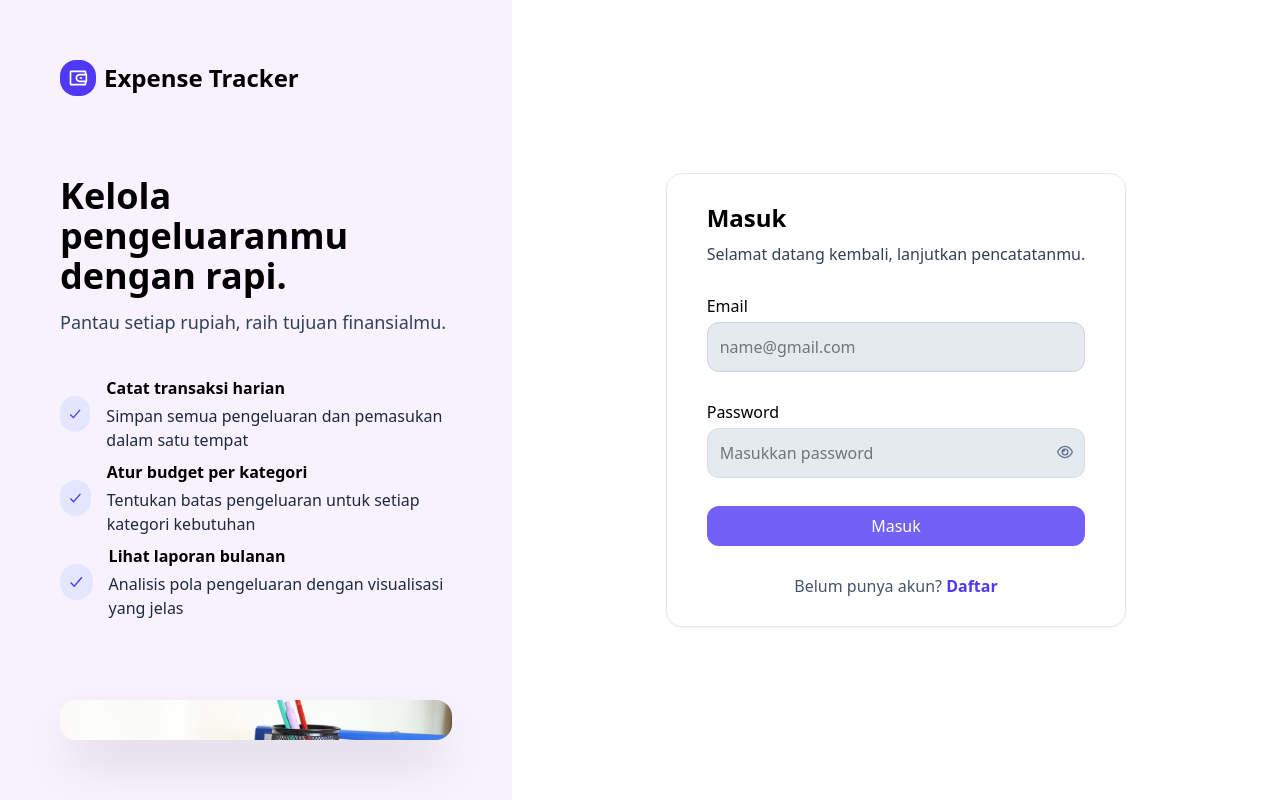
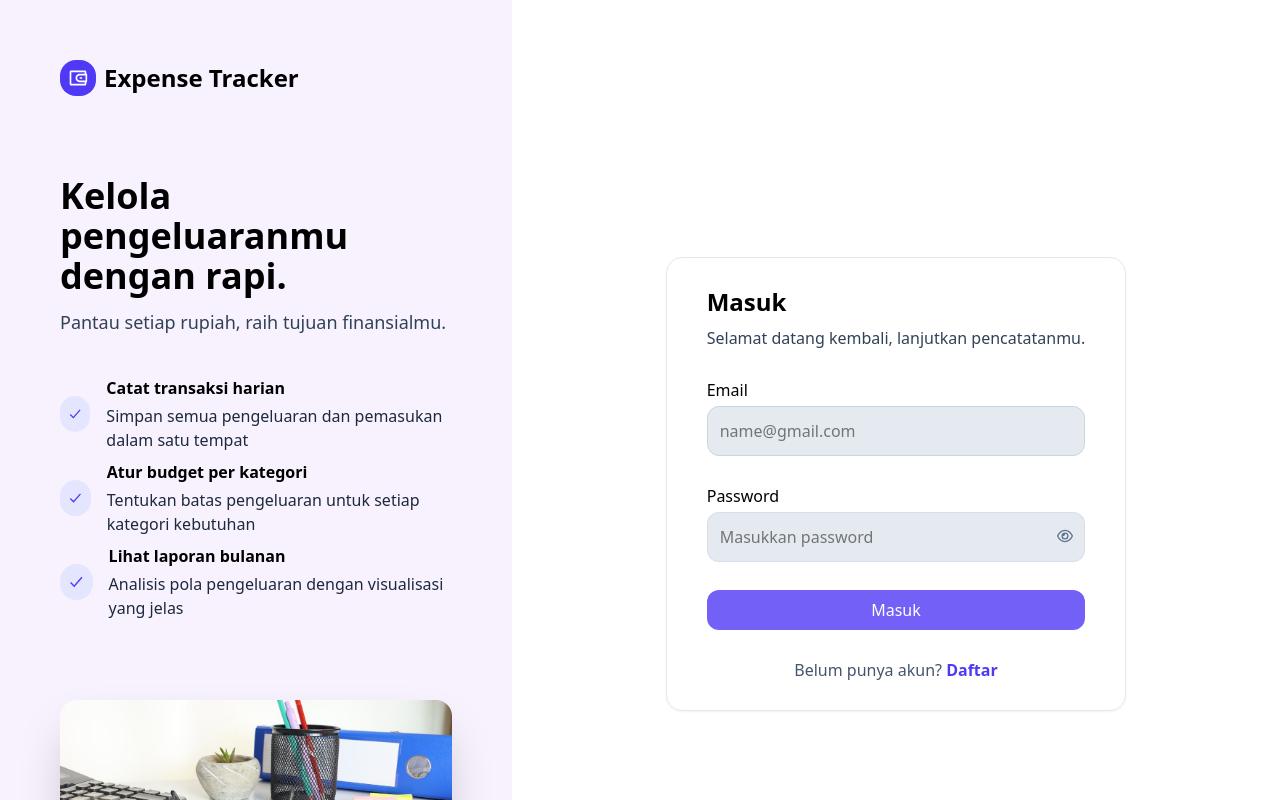
Before and after one commit to Mqurtubi/fe-ExpenseTracker, a React (Vite) app: page /login in a window 1280 px wide. Shown: the top 800 px of the page. Built offline with nearby package versions, Linux system fonts and the light colour scheme; no server answers.

Commit message:
update[auth]: height hero

```diff
--- a/src/features/auth/components/AuthHero.tsx
+++ b/src/features/auth/components/AuthHero.tsx
@@ -9,7 +9,7 @@ type AuthHero = {
 };
 export default function AuthHero({ title, subtitle, features }: AuthHero) {
   return (
-    <div className="bg-purple-200/30 p-15 grid col-span-2 gap-20 h-screen overflow-hidden">
+    <div className="bg-purple-200/30 p-15 grid col-span-2 gap-20 min-h-screen overflow-hidden">
       <div className="flex items-center gap-2">
         <RiWallet3Line className="bg-indigo-600 text-4xl p-2 rounded-2xl text-white" />
         <p className="text-2xl font-semibold">Expense Tracker</p>
```
